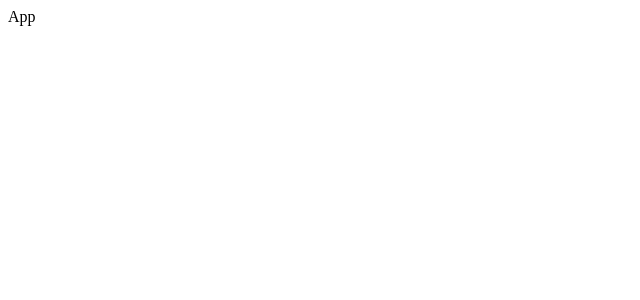
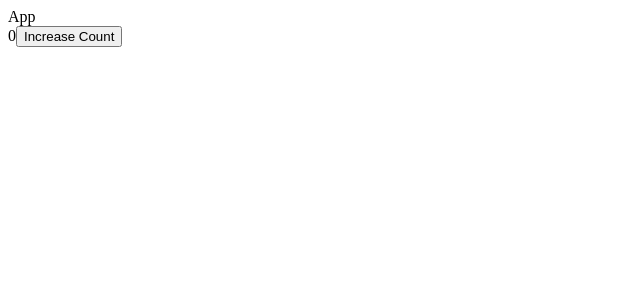
Before and after one commit to driars/SeaBattle, a React app: page / in a window 1280 px wide. Shown: the top 300 px of the page, without its empty margins (0-640 px from the left). Built offline with nearby package versions, Linux system fonts and the light colour scheme.

Commit message:
Test Button click event

```diff
--- a/src/App.tsx
+++ b/src/App.tsx
@@ -1,7 +1,10 @@
-import React from 'react'
+import React from "react";
+import { ChatBox } from "./Components/ChatBox";
 
 export const App = () => {
   return (
-    <div>App</div>
-  )
-}
+    <div>
+      App <ChatBox />
+    </div>
+  );
+};
--- /dev/null
+++ b/src/Components/ChatBox.tsx
@@ -0,0 +1,14 @@
+import React, { useState } from "react";
+
+export const ChatBox = () => {
+  const [count, setCount] = useState(0);
+
+  const onClick = () => setCount((count) => count + 1);
+
+  return (
+    <div>
+      <span>{count}</span>
+      <button onClick={onClick}>Increase Count</button>
+    </div>
+  );
+};
```
